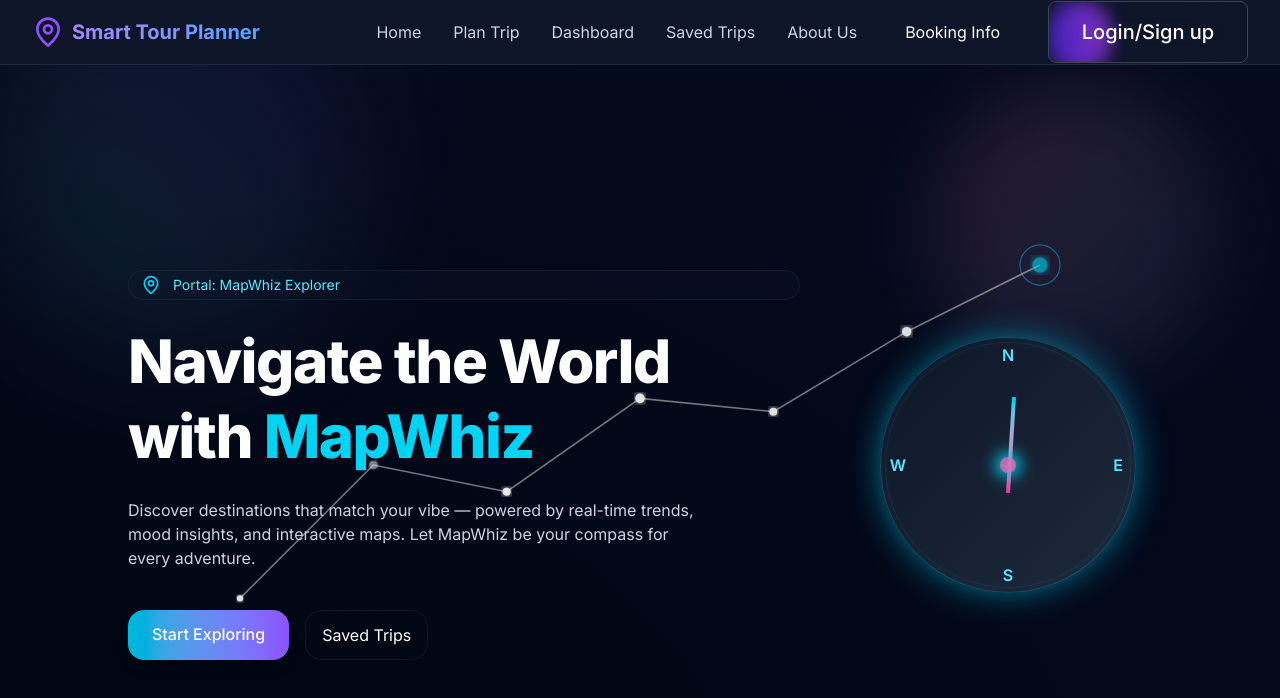
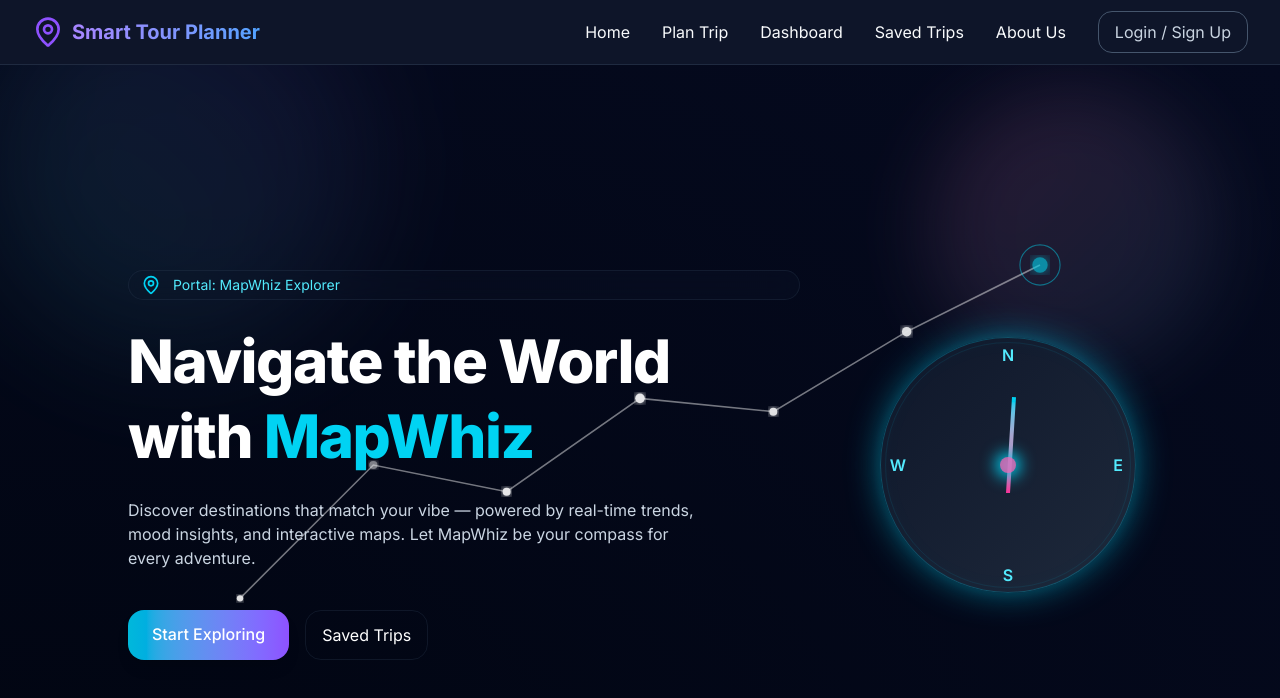
Before and after one commit to Sanskar-2104/MapWhiz-Smart-Tour-Planner, a Next.js app in the folder App/: page / in a window 1280 px wide. Shown: the top 698 px of the page. Built offline with nearby package versions, Linux system fonts and the light colour scheme.

Commit message:
add : navbar changes

```diff
--- a/App/src/components/Navbar.tsx
+++ b/App/src/components/Navbar.tsx
@@ -1,15 +1,119 @@
-'use client';
-import Link from 'next/link';
-import { useState } from 'react';
-import { Menu, X, MapPin } from 'lucide-react';
+// 'use client';
+// import Link from 'next/link';
+// import { useState } from 'react';
+// import { Menu, X, MapPin } from 'lucide-react';
 
-export default function Navbar() {
+// export default function Navbar() {
+//   const [isOpen, setIsOpen] = useState(false);
+
+//   return (
+//     <nav className="glassEffect bg-slate-900/95 backdrop-blur-sm border-b border-slate-700/50 sticky top-0 z-50">
+//       <div className="max-w-7xl mx-auto px-4 sm:px-6 lg:px-8">
+//         <div className="flex items-center justify-between h-16">
+//           <Link href="/" className="flex items-center space-x-2">
+//             <MapPin className="h-8 w-8 text-violet-500" />
+//             <span className="text-xl font-bold bg-gradient-to-r from-violet-400 to-blue-400 bg-clip-text text-transparent">
+//               Smart Tour Planner
+//             </span>
+//           </Link>
+
+//           {/* Desktop Navigation */}
+//           <div className="hidden md:flex items-center space-x-8">
+//             <Link href="/" className="text-slate-300 hover:text-white transition-colors">
+//               Home
+//             </Link>
+//             <Link href="/plan-trip" className="text-slate-300 hover:text-white transition-colors">
+//               Plan Trip
+//             </Link>
+//             <Link href="/dashboard" className="text-slate-300 hover:text-white transition-colors">
+//               Dashboard
+//             </Link>
+//             <Link href="/saved-trips" className="text-slate-300 hover:text-white transition-colors">
+//               Saved Trips
+//             </Link>
+//             <Link href="/about" className="text-slate-300 hover:text-white transition-colors">
+//               About Us
+//             </Link>
+//             <Link href="/booking-info" className="gradient-primary text-white px-4 py-2 rounded-2xl hover:shadow-lg transition-all duration-300">
+//               Booking Info
+//             </Link>
+//             <div className="light_skew_hover">
+//               <div className="effect-parent">
+//                 <span></span><span></span><span></span>
+//               </div>
+//               <Link href="/login" className="light_skew">
+//                 <span className="cta_text">
+//                   Login/Sign up
+//                 </span>
+//               </Link>
+//             </div>
+//           </div>
+
+//           {/* Mobile menu button */}
+//           <div className="md:hidden">
+//             <button
+//               onClick={() => setIsOpen(!isOpen)}
+//               className="text-slate-300 hover:text-white transition-colors"
+//             >
+//               {isOpen ? <X className="h-6 w-6" /> : <Menu className="h-6 w-6" />}
+//             </button>
+//           </div>
+//         </div>
+//       </div>
+
+//       {/* Mobile Navigation */}
+//       {isOpen && (
+//         <div className="md:hidden bg-slate-800/95 backdrop-blur-sm border-t border-slate-700/50">
+//           <div className="px-2 pt-2 pb-3 space-y-1">
+//             <Link href="/" className="block px-3 py-2 text-slate-300 hover:text-white transition-colors">
+//               Home
+//             </Link>
+//             <Link href="/plan-trip" className="block px-3 py-2 text-slate-300 hover:text-white transition-colors">
+//               Plan Trip
+//             </Link>
+//             <Link href="/dashboard" className="block px-3 py-2 text-slate-300 hover:text-white transition-colors">
+//               Dashboard
+//             </Link>
+//             <Link href="/saved-trips" className="block px-3 py-2 text-slate-300 hover:text-white transition-colors">
+//               Saved Trips
+//             </Link>
+//             <Link href="/about" className="block px-3 py-2 text-slate-300 hover:text-white transition-colors">
+//               About Us
+//             </Link>
+//             <Link href="/login" className="block px-3 py-2 text-slate-300 hover:text-white transition-colors">
+//               Login
+//             </Link>
+//           </div>
+//         </div>
+//       )}
+//     </nav>
+//   );
+// }
+
+"use client";
+
+import Link from "next/link";
+import { useState } from "react";
+import { Menu, X, User, MapPin, LogOut } from "lucide-react";
+
+interface Props {
+  isAuthenticated: boolean;
+}
+
+export default function Navbar({ isAuthenticated }: Props) {
   const [isOpen, setIsOpen] = useState(false);
+
+  const handleLogout = async () => {
+    await fetch("/api/logout", { method: "POST" }); // removes cookie server-side
+    window.location.href = "/login";
+  };
 
   return (
     <nav className="glassEffect bg-slate-900/95 backdrop-blur-sm border-b border-slate-700/50 sticky top-0 z-50">
       <div className="max-w-7xl mx-auto px-4 sm:px-6 lg:px-8">
         <div className="flex items-center justify-between h-16">
+
+          {/* Logo */}
           <Link href="/" className="flex items-center space-x-2">
             <MapPin className="h-8 w-8 text-violet-500" />
             <span className="text-xl font-bold bg-gradient-to-r from-violet-400 to-blue-400 bg-clip-text text-transparent">
@@ -17,72 +121,76 @@ export default function Navbar() {
             </span>
           </Link>
 
-          {/* Desktop Navigation */}
+          {/* Desktop */}
           <div className="hidden md:flex items-center space-x-8">
-            <Link href="/" className="text-slate-300 hover:text-white transition-colors">
-              Home
-            </Link>
-            <Link href="/plan-trip" className="text-slate-300 hover:text-white transition-colors">
-              Plan Trip
-            </Link>
-            <Link href="/dashboard" className="text-slate-300 hover:text-white transition-colors">
-              Dashboard
-            </Link>
-            <Link href="/saved-trips" className="text-slate-300 hover:text-white transition-colors">
-              Saved Trips
-            </Link>
-            <Link href="/about" className="text-slate-300 hover:text-white transition-colors">
-              About Us
-            </Link>
-            <Link href="/booking-info" className="gradient-primary text-white px-4 py-2 rounded-2xl hover:shadow-lg transition-all duration-300">
-              Booking Info
-            </Link>
-            <div className="light_skew_hover">
-              <div className="effect-parent">
-                <span></span><span></span><span></span>
+            <Link href="/" className="nav-link">Home</Link>
+            <Link href="/plan-trip" className="nav-link">Plan Trip</Link>
+            <Link href="/dashboard" className="nav-link">Dashboard</Link>
+            <Link href="/saved-trips" className="nav-link">Saved Trips</Link>
+            <Link href="/about" className="nav-link">About Us</Link>
+
+            {/* SHOW LOGIN OR PROFILE */}
+            {!isAuthenticated ? (
+              <Link
+                href="/login"
+                className="text-slate-300 hover:text-white border px-4 py-2 rounded-xl border-slate-600"
+              >
+                Login / Sign Up
+              </Link>
+            ) : (
+              <div className="relative group">
+                <button className="flex items-center text-slate-200 hover:text-white">
+                  <User className="h-7 w-7" />
+                </button>
+
+                <div className="absolute right-0 mt-3 w-40 bg-slate-800 rounded-xl border border-slate-700 shadow-xl py-2 opacity-0 group-hover:opacity-100 transition-opacity duration-200">
+                  <Link href="/profile" className="dropdown-item">My Profile</Link>
+                  <Link href="/my-bookings" className="dropdown-item">My Bookings</Link>
+
+                  <button
+                    onClick={handleLogout}
+                    className="dropdown-item text-red-400 flex items-center gap-2"
+                  >
+                    <LogOut className="w-4 h-4" /> Logout
+                  </button>
+                </div>
               </div>
-              <Link href="/login" className="light_skew">
-                <span className="cta_text">
-                  Login/Sign up
-                </span>
-              </Link>
-            </div>
+            )}
           </div>
 
-          {/* Mobile menu button */}
+          {/* Mobile Button */}
           <div className="md:hidden">
             <button
               onClick={() => setIsOpen(!isOpen)}
-              className="text-slate-300 hover:text-white transition-colors"
+              className="text-slate-300 hover:text-white"
             >
-              {isOpen ? <X className="h-6 w-6" /> : <Menu className="h-6 w-6" />}
+              {isOpen ? <X /> : <Menu />}
             </button>
           </div>
         </div>
       </div>
 
-      {/* Mobile Navigation */}
+      {/* MOBILE DROPDOWN */}
       {isOpen && (
-        <div className="md:hidden bg-slate-800/95 backdrop-blur-sm border-t border-slate-700/50">
-          <div className="px-2 pt-2 pb-3 space-y-1">
-            <Link href="/" className="block px-3 py-2 text-slate-300 hover:text-white transition-colors">
-              Home
-            </Link>
-            <Link href="/plan-trip" className="block px-3 py-2 text-slate-300 hover:text-white transition-colors">
-              Plan Trip
-            </Link>
-            <Link href="/dashboard" className="block px-3 py-2 text-slate-300 hover:text-white transition-colors">
-              Dashboard
-            </Link>
-            <Link href="/saved-trips" className="block px-3 py-2 text-slate-300 hover:text-white transition-colors">
-              Saved Trips
-            </Link>
-            <Link href="/about" className="block px-3 py-2 text-slate-300 hover:text-white transition-colors">
-              About Us
-            </Link>
-            <Link href="/login" className="block px-3 py-2 text-slate-300 hover:text-white transition-colors">
-              Login
-            </Link>
+        <div className="md:hidden bg-slate-800/95 border-t border-slate-700/50">
+          <div className="px-3 py-2 space-y-1">
+            <Link href="/" className="mobile-nav">Home</Link>
+            <Link href="/plan-trip" className="mobile-nav">Plan Trip</Link>
+            <Link href="/dashboard" className="mobile-nav">Dashboard</Link>
+            <Link href="/saved-trips" className="mobile-nav">Saved Trips</Link>
+            <Link href="/about" className="mobile-nav">About Us</Link>
+
+            {!isAuthenticated ? (
+              <Link href="/login" className="mobile-nav">Login</Link>
+            ) : (
+              <>
+                <Link href="/profile" className="mobile-nav">My Profile</Link>
+                <Link href="/my-bookings" className="mobile-nav">My Bookings</Link>
+                <button onClick={handleLogout} className="mobile-nav text-red-400">
+                  Logout
+                </button>
+              </>
+            )}
           </div>
         </div>
       )}
--- /dev/null
+++ b/App/src/components/NavbarS.tsx
@@ -0,0 +1,12 @@
+// components/Navbar/NavbarServer.tsx
+import { cookies } from "next/headers";
+import NavbarClient from "./Navbar";
+
+export default function NavbarServer() {
+  const cookieStore = cookies();
+  const token = cookieStore.get("token");
+
+  const isAuthenticated = !!token;
+
+  return <NavbarClient isAuthenticated={isAuthenticated} />;
+}
```
Also changed, not shown: 1 other file (tests, documents, lock files or other folders).
